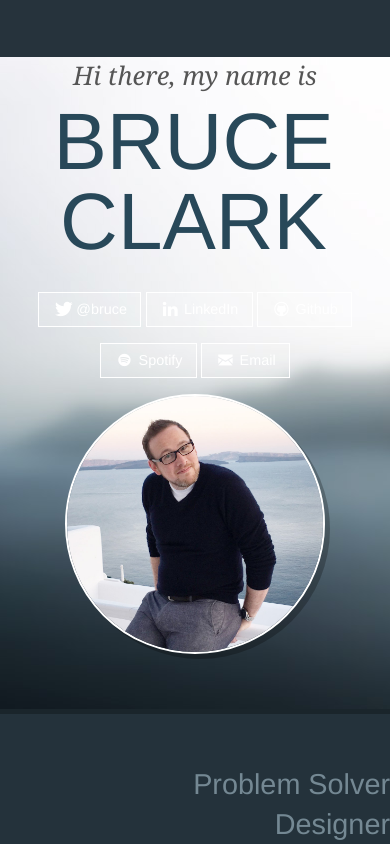
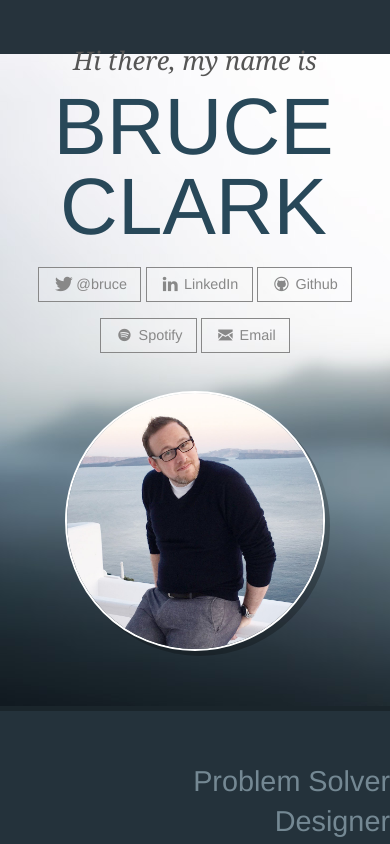
Before and after one commit to BruceClark/fluidvision.net, a website: page index.html in a window 390 px wide. Shown: the top 844 px of the page. Drawn offline with nearby package versions, Linux system fonts and the light colour scheme; files that its build step writes are made by us from their sources.

Commit message:
New script setup for responsive updates

```diff
--- a/assets/scripts/app.js
+++ b/assets/scripts/app.js
@@ -0,0 +1,33 @@
+// List of Elements to Work With
+var elements = {
+  $personal_links: $('#intro .links a')
+}
+
+// Page Updates (Mostly for Responsive)
+var site = {
+  boot_up: function() {
+    site.responsive();
+  },
+
+  responsive: function() {
+    site_width = $(window).width();
+
+    // Change button class on #intro
+    if (site_width < 640) {
+      elements.$personal_links.removeClass('secondary');
+    }
+
+    if (site_width > 640) {
+      elements.$personal_links.addClass('secondary');
+    }
+
+    console.log(site_width);
+  }
+}
+
+$(document).ready(function() {
+  $(window).resize(function() {
+    site.responsive();
+  });
+  site.boot_up();
+});
--- a/assets/styles/settings.scss
+++ b/assets/styles/settings.scss
@@ -4,7 +4,7 @@
 $body-font-family: 'Helvetica Neue', Helvetica, Arial, sans-serif;
 
 $foundation-palette: (
-  primary:    #638bb0,
+  primary:    #888,
   secondary:  #fff,
   success:    #3adb76,
   warning:    #ffae00,
--- a/assets/styles/site.scss
+++ b/assets/styles/site.scss
@@ -47,6 +47,8 @@ body {
       @include heading;
     }//h1
 
+
+    .links {
       .hollow.button {
         background-color: rgba(255,255,255,.15);
 
@@ -57,6 +59,7 @@ body {
           border-color: #fff;
         }
       }
+    }
   }//.name
 }//#intro
 
@@ -64,14 +67,18 @@ body {
   #intro {
     background: #26333c url(/images/backgrounds/hero.jpg) no-repeat 50% 100%;
     text-align: center;
-    padding: 50px 0 55px 0;
+    padding: 35px 0 55px 0;
 
     .name {
       h1 {
         font-size: 500%;
+        padding-bottom: 12px;
+      }
+    }//.name
+
+    .links {
       padding-bottom: 22px;
     }
-    }//.name
   }//#intro
 }//@media small
 
```
Lines whose indentation alone changed are shown as unchanged.
